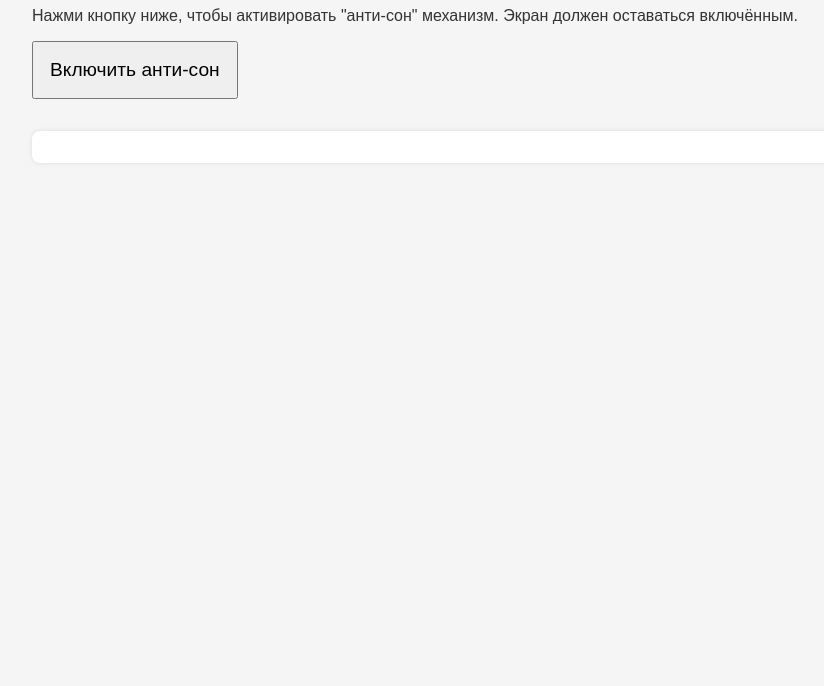
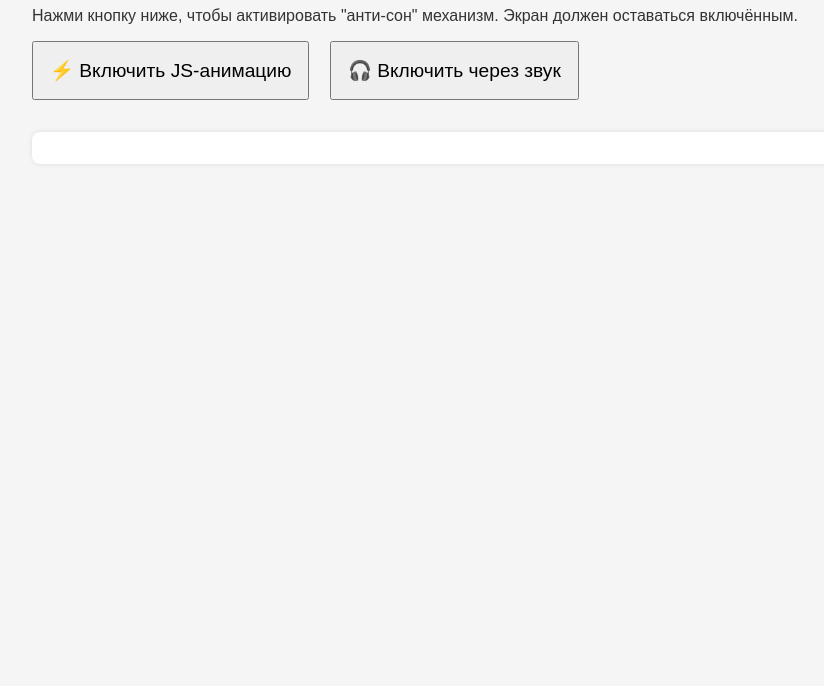
Before and after one commit to seasib/stay-awake-demo, a plain HTML site: page index.html in a window 1280 px wide. Shown: the part 114-800 px from the top of the page, without its empty margins (8-832 px from the left). Drawn offline with Linux system fonts and the light colour scheme.

Commit message:
Update index.html

```diff
--- a/index.html
+++ b/index.html
@@ -22,6 +22,7 @@
       padding: 1rem;
       font-size: 1.2rem;
       cursor: pointer;
+      margin-right: 1rem;
     }
     #log {
       margin-top: 2rem;
@@ -37,8 +38,13 @@
 <body>
   <h1>🔌 Stay Awake Hack (PWA / iOS Test)</h1>
   <p>Нажми кнопку ниже, чтобы активировать "анти-сон" механизм. Экран должен оставаться включённым.</p>
-  <button onclick="startStayAwake()">Включить анти-сон</button>
+
+  <button onclick="startStayAwake()">⚡ Включить JS-анимацию</button>
+  <button onclick="startAudioAwake()">🎧 Включить через звук</button>
+
   <div id="log"></div>
+
+  <audio id="silent-audio" src="silent.mp3" loop></audio>
 
   <script>
     function log(msg) {
@@ -48,7 +54,7 @@
     }
 
     function startStayAwake() {
-      log("\u26A1 Активируем stay-awake хак...");
+      log("⚡ Активируем stay-awake JS-хак...");
 
       // Web Audio API
       try {
@@ -89,7 +95,7 @@
       document.body.appendChild(scroller);
       setInterval(() => {
         scroller.scrollTop = scroller.scrollTop === 0 ? 1 : 0;
-        log("📋 Скролл активирован");
+        log("📜 Скролл активирован");
       }, 20000);
 
       // Canvas activity
@@ -111,8 +117,17 @@
       let seconds = 0;
       setInterval(() => {
         seconds++;
-        log(`⏱️ Приложение активно ${seconds} сек`);
+        log(`⏱️ JS активен ${seconds} сек`);
       }, 10000);
+    }
+
+    function startAudioAwake() {
+      const audio = document.getElementById("silent-audio");
+      audio.play().then(() => {
+        log("🎧 Аудио воспроизведение запущено — экран не должен тухнуть");
+      }).catch(err => {
+        log("❌ Не удалось запустить аудио: " + err);
+      });
     }
   </script>
 </body>
```
